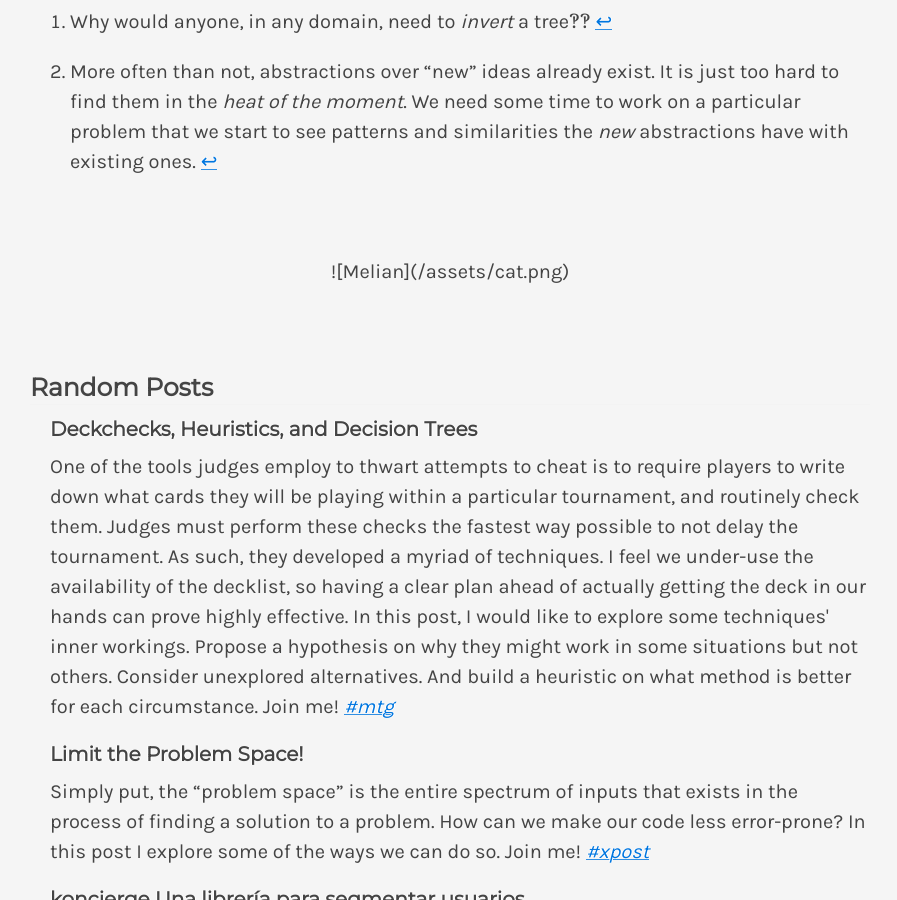
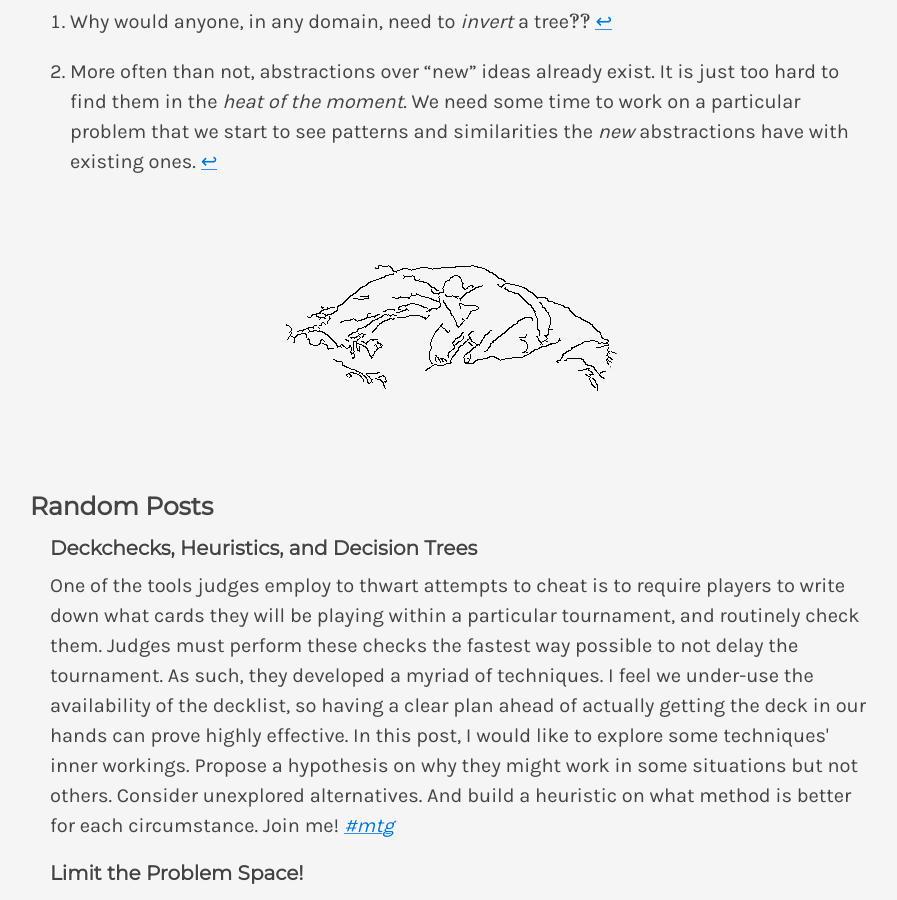
Before and after one commit to jazcarate/blog, a Jekyll site: the page built from _posts/2021-05-28-why-do-I-write.md, in a window 1280 px wide and 900 px high, scrolled down 2281 px. Shown: the whole window, without its empty margins (190-1087 px from the left). Built offline with Jekyll 4.4.1, drawn with Linux system fonts in a browser that asks for light colours; nearby versions of some CDN libraries; comment, search, counter and statistics services are not loaded.

Commit message:
Fix cat image

```diff
--- a/_layouts/post.html
+++ b/_layouts/post.html
@@ -51,7 +51,7 @@ layout: default
 {% endif %}
 
 <div class="separator">
-  ![Melian](/assets/cat.png)
+  <img src="/assets/image/cat.png" alt="Melian" />
 </div>
 
 <h3 class="related-post-title">Random Posts</h3>
```
